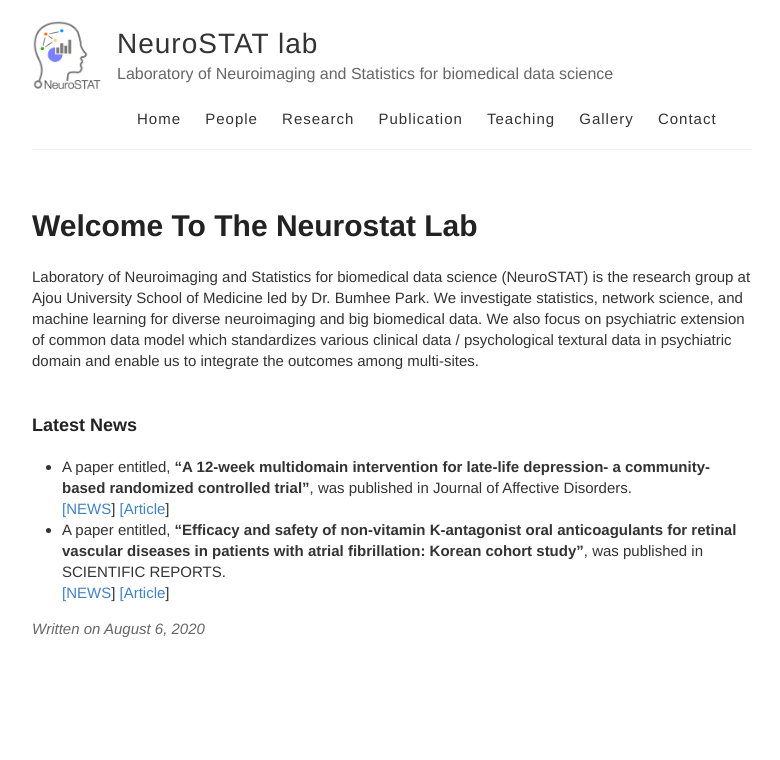
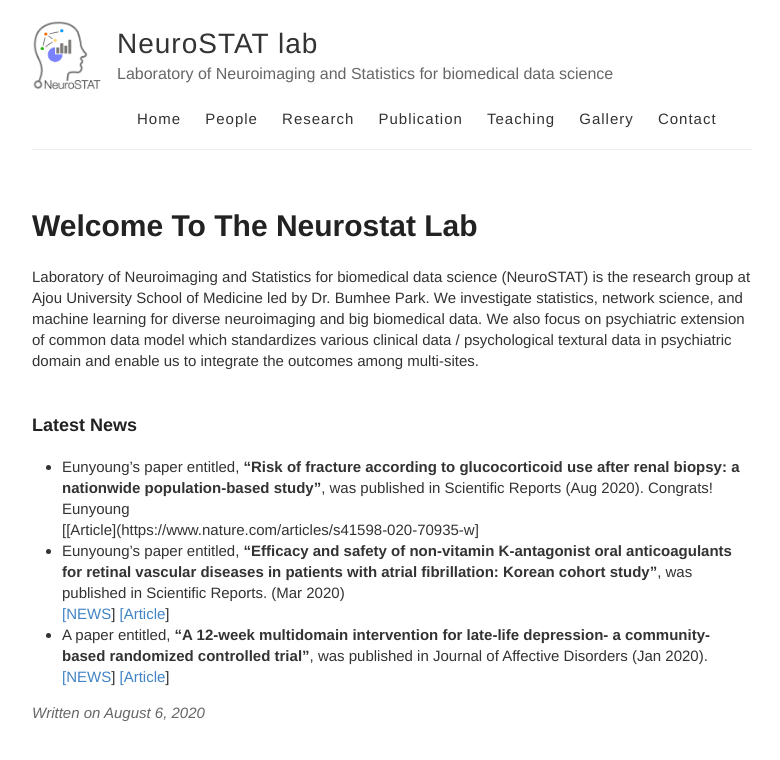
Before and after one commit to neurostat-lab/neurostat-lab.github.io, a Jekyll site: the page built from _posts/2020-08-06-Welcome-to-the-NeuroSTAT-lab.md, in a window 1280 px wide. Shown: the top 760 px of the page, without its empty margins (248-1028 px from the left). Built offline with Jekyll 4.4.1, drawn with Linux system fonts in a browser that asks for light colours.

Commit message:
Update 2020-08-06-Welcome-to-the-NeuroSTAT-lab.md

```diff
--- a/_posts/2020-08-06-Welcome-to-the-NeuroSTAT-lab.md
+++ b/_posts/2020-08-06-Welcome-to-the-NeuroSTAT-lab.md
@@ -4,9 +4,11 @@ layout: post
 Laboratory of Neuroimaging and Statistics for biomedical data science (NeuroSTAT) is the research group at Ajou University School of Medicine led by Dr. Bumhee Park. We investigate statistics, network science, and machine learning for diverse neuroimaging and big biomedical data. We also focus on psychiatric extension of common data model which standardizes various clinical data / psychological textural data in psychiatric domain and enable us to integrate the outcomes among multi-sites.<br>
 <br>
 #### Latest News
-* A paper entitled, **"A 12-week multidomain intervention for late-life depression- a community-based randomized controlled trial"**, was published in Journal of Affective Disorders.<br>
+* Eunyoung's paper entitled, **"Risk of fracture according to glucocorticoid use after renal biopsy: a nationwide population-based study"**, was published in Scientific Reports (Aug 2020). Congrats! Eunyoung <br>
+[\[Article](https://www.nature.com/articles/s41598-020-70935-w]<br>
+* Eunyoung's paper entitled, **"Efficacy and safety of non-vitamin K-antagonist oral anticoagulants for retinal vascular diseases in patients with atrial fibrillation: Korean cohort study"**, was published in Scientific Reports. (Mar 2020) <br>
+[\[NEWS](http://www.mdon.co.kr/news/article.html?no=26578)]
+[\[Article](https://www.nature.com/articles/s41598-020-61609-8)]<br>
+* A paper entitled, **"A 12-week multidomain intervention for late-life depression- a community-based randomized controlled trial"**, was published in Journal of Affective Disorders (Jan 2020).<br>
 [\[NEWS](http://www.docdocdoc.co.kr/news/articleView.html?idxno=1081002)]
 [\[Article](https://www.sciencedirect.com/science/article/pii/S0165032719315198?casa_token=VhhKM4dgpfcAAAAA:GeQUDJDR59Xw1Qe7jZVLwlyXE14d3q60Wu1xZJOoLPN6djyhVVPbO2RBFPLBeFrHN4UdJDlywKE)]<br>
-* A paper entitled, **"Efficacy and safety of non-vitamin K-antagonist oral anticoagulants for retinal vascular diseases in patients with atrial fibrillation: Korean cohort study"**, was published in SCIENTIFIC REPORTS.<br>
-[\[NEWS](http://www.mdon.co.kr/news/article.html?no=26578)]
-[\[Article](https://www.nature.com/articles/s41598-020-61609-8)]<br>
```
